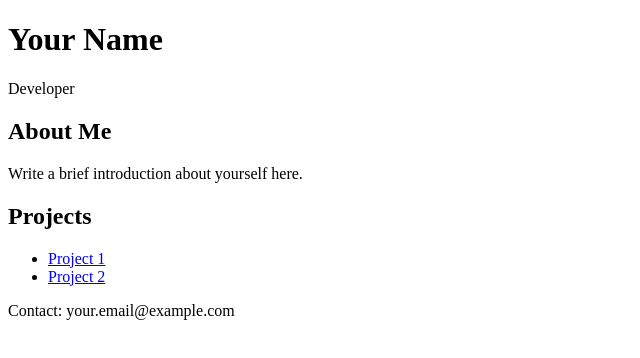
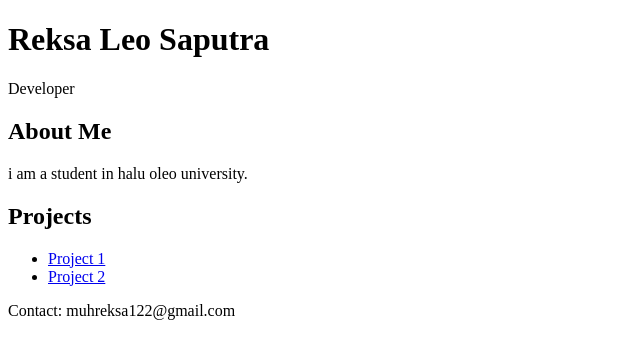
Before and after one commit to mrleos/mrleos.github.io, a plain HTML site: page index.html in a window 1280 px wide. Shown: the whole page, without its empty margins (0-640 px from the left). Drawn offline with Linux system fonts and the light colour scheme.

Commit message:
Update index.html

```diff
--- a/index.html
+++ b/index.html
@@ -1,17 +1,17 @@
 <!DOCTYPE html>
 <html>
 <head>
-  <title>Your Name - Developer</title>
+  <title>Reksa Protofolio</title>
 </head>
 <body>
   <header>
-    <h1>Your Name</h1>
+    <h1>Reksa Leo Saputra</h1>
     <p>Developer</p>
   </header>
 
   <section>
     <h2>About Me</h2>
-    <p>Write a brief introduction about yourself here.</p>
+    <p>i am a student in halu oleo university.</p>
   </section>
 
   <section>
@@ -24,7 +24,7 @@
   </section>
 
   <footer>
-    <p>Contact: your.email@example.com</p>
+    <p>Contact: muhreksa122@gmail.com</p>
   </footer>
 </body>
 </html>
```
